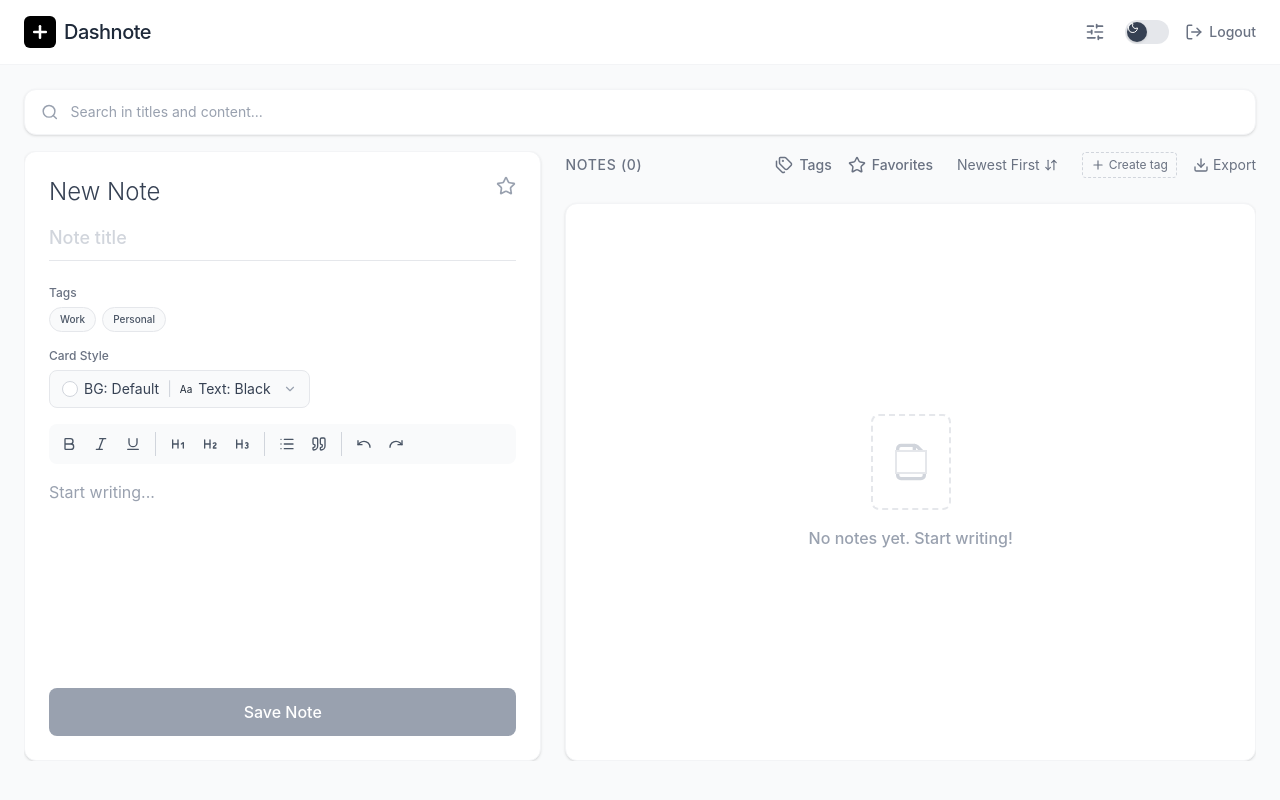
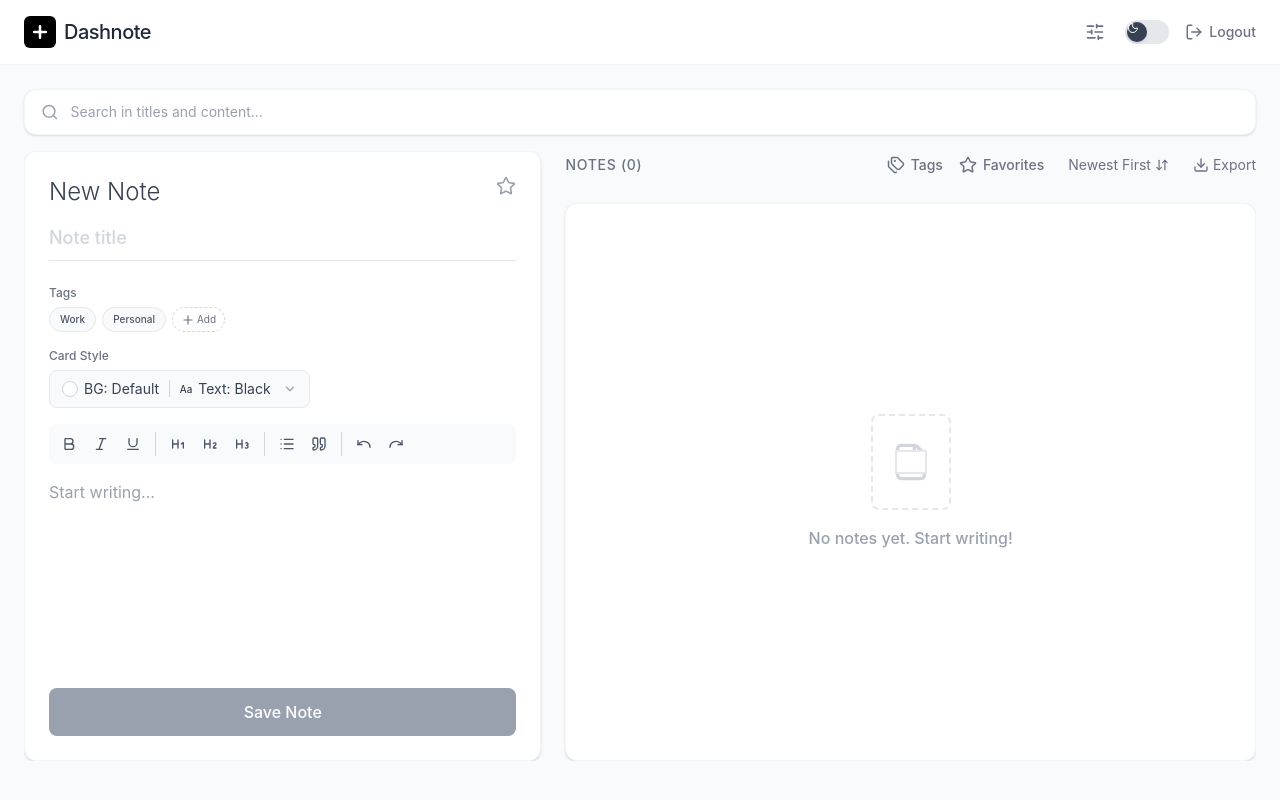
Before and after one commit to byllzz/qwicknotes, a React (Vite) app: page / in a window 1280 px wide. Built offline with nearby package versions, Linux system fonts and the light colour scheme.

Commit message:
git commit -m "Move Create Tag popup inline to left panel tags list"

```diff
--- a/src/components/features/NewNote/NoteEditor.jsx
+++ b/src/components/features/NewNote/NoteEditor.jsx
@@ -13,6 +13,8 @@ import {
   Redo,
   ChevronDown,
   Check,
+  Plus,
+  X,
 } from 'lucide-react';
 
 const BG_COLORS = [
@@ -69,6 +71,10 @@ const NoteEditor = ({
   setTags,
   allTags,
   isCreatingTag,
+  setIsCreatingTag,
+  newTagName,
+  setNewTagName,
+  handleCreateTag,
   onSave,
   isTyping,
   isEditing,
@@ -106,9 +112,8 @@ const NoteEditor = ({
   const currentTextLabel = TEXT_COLORS.find(c => c.value === textColor)?.label || 'Black';
   const matchedGradient = GRADIENT_COLORS.find(g => g.bg === bgColor && g.text === textColor);
 
-  // Toggle tag for this note
   const toggleTag = tag => {
-    if (isCreatingTag) return; // Double safety check
+    if (isCreatingTag) return;
     if (tags.includes(tag)) {
       setTags(tags.filter(t => t !== tag));
     } else {
@@ -141,7 +146,6 @@ const NoteEditor = ({
         </div>
       </div>
 
-      {/* Title Input */}
       <input
         type="text"
         value={title}
@@ -150,10 +154,10 @@ const NoteEditor = ({
         className={`w-full text-lg font-medium text-gray-800 placeholder-gray-300 bg-transparent border-b pb-2 mb-6 focus:outline-none focus:border-gray-400 transition-colors ${isEditing ? 'border-blue-400' : 'border-gray-200'}`}
       />
 
-      {/* NEW: Tags Section (BEFORE Card Style) */}
-      <div className="mb-4">
+      {/* Tags Section (Now with popup) */}
+      <div className="mb-4 relative">
         <span className="text-xs text-gray-500 font-medium block mb-1.5">Tags</span>
-        <div className="flex flex-wrap gap-1.5">
+        <div className="flex flex-wrap gap-1.5 items-center">
           {allTags.map(tag => (
             <button
               key={tag}
@@ -169,7 +173,48 @@ const NoteEditor = ({
               {tag}
             </button>
           ))}
+
+          {/* New "Add Tag" Button */}
+          <button
+            onClick={() => setIsCreatingTag(!isCreatingTag)}
+            className="flex items-center gap-0.5 px-2 py-1 rounded-full border border-dashed border-gray-300 text-[10px] text-gray-500 hover:text-gray-800 hover:bg-gray-50 transition-colors"
+          >
+            <Plus size={14} /> Add
+          </button>
         </div>
+
+        {/* NEW: Create Tag Popup (opening below the Add button) */}
+        {isCreatingTag && (
+          <div className="absolute top-full left-0 mt-2 z-20 bg-white border border-gray-200 rounded-lg shadow-lg p-3 w-48 animate-in fade-in zoom-in-95 duration-100">
+            <div className="flex items-center justify-between mb-1.5">
+              <span className="text-[10px] font-medium text-gray-700">New Tag</span>
+              <button
+                onClick={() => {
+                  setIsCreatingTag(false);
+                  setNewTagName('');
+                }}
+                className="text-gray-400 hover:text-gray-600"
+              >
+                <X size={14} />
+              </button>
+            </div>
+            <input
+              autoFocus
+              type="text"
+              value={newTagName}
+              onChange={e => setNewTagName(e.target.value)}
+              onKeyDown={e => e.key === 'Enter' && handleCreateTag()}
+              placeholder="Tag name..."
+              className="w-full px-2 py-1 text-[10px] border border-gray-200 rounded focus:outline-none focus:border-black mb-2"
+            />
+            <button
+              onClick={handleCreateTag}
+              className="w-full py-1 bg-black text-white text-[10px] font-medium rounded hover:bg-gray-800 transition-colors"
+            >
+              Create
+            </button>
+          </div>
+        )}
       </div>
 
       {/* Color Style Picker */}
@@ -198,10 +243,8 @@ const NoteEditor = ({
           <ChevronDown size={14} className="text-gray-400 ml-1" />
         </button>
 
-        {/* 3-Column Horizontal Popup */}
         {showPicker && (
           <div className="absolute top-12 left-0 z-20 bg-white border border-gray-200 rounded-xl shadow-xl p-3 w-[340px] flex flex-row gap-3 items-start animate-in fade-in zoom-in-95 duration-100">
-            {/* Column 1: Gradients */}
             <div className="flex flex-col items-center flex-1 gap-1.5">
               <p className="text-[9px] font-bold text-gray-400 uppercase tracking-wider">
                 ✨ Gradients
@@ -223,7 +266,6 @@ const NoteEditor = ({
               </div>
             </div>
             <div className="w-px bg-gray-200 self-stretch"></div>
-            {/* Column 2: Background Colors */}
             <div className="flex flex-col items-center flex-1 gap-1.5">
               <p className="text-[9px] font-bold text-gray-400 uppercase tracking-wider">
                 Background
@@ -251,7 +293,6 @@ const NoteEditor = ({
               </div>
             </div>
             <div className="w-px bg-gray-200 self-stretch"></div>
-            {/* Column 3: Text Colors */}
             <div className="flex flex-col items-center flex-1 gap-1.5">
               <p className="text-[9px] font-bold text-gray-400 uppercase tracking-wider">
                 Text Color
@@ -274,7 +315,6 @@ const NoteEditor = ({
         )}
       </div>
 
-      {/* Rich Text Toolbar */}
       <div className="bg-gray-50 rounded-lg p-1.5 flex flex-wrap gap-1 mb-4">
         <button className="p-1.5 hover:bg-gray-200 rounded text-gray-600 transition-colors">
           <Bold size={16} />
--- a/src/components/features/NotesList/NotesList.jsx
+++ b/src/components/features/NotesList/NotesList.jsx
@@ -1,5 +1,5 @@
 import React, { useState, useRef, useEffect } from 'react';
-import { Star, ArrowDownUp, Download, FileText, Tags, Plus, X } from 'lucide-react';
+import { Star, ArrowDownUp, Download, FileText, Tags } from 'lucide-react';
 import NoteCard from './NoteCard';
 import NoteModal from './NoteModal';
 
@@ -24,11 +24,6 @@ const NotesList = ({
   filterTag,
   setFilterTag,
   allTags,
-  isCreatingTag,
-  setIsCreatingTag,
-  newTagName,
-  setNewTagName,
-  handleCreateTag,
   currentEditingId,
   onEdit,
   onDelete,
@@ -48,7 +43,6 @@ const NotesList = ({
     setIsModalOpen(true);
   };
 
-  // Handle clicks outside for both dropdowns
   useEffect(() => {
     const handleClickOutside = event => {
       if (dropdownRef.current && !dropdownRef.current.contains(event.target)) {
@@ -63,8 +57,6 @@ const NotesList = ({
   }, []);
 
   const isSearchingEmpty = searchQuery.trim() !== '' && notes.length === 0;
-
-  // Get unique tags actually used in saved notes for the filter dropdown
   const usedTags = [...new Set(rawNotes.flatMap(n => n.tags || []))];
 
   return (
@@ -146,48 +138,6 @@ const NotesList = ({
             )}
           </div>
 
-          {/* Create Tag Button & Popup */}
-          <div className="relative">
-            <button
-              onClick={() => setIsCreatingTag(!isCreatingTag)}
-              className="flex items-center gap-1 hover:text-gray-800 border border-dashed border-gray-300 px-2 py-1 rounded hover:bg-gray-50 transition-colors"
-            >
-              <Plus size={14} /> <span className="text-xs">Create tag</span>
-            </button>
-
-            {isCreatingTag && (
-              <div className="absolute right-0 top-8 mt-1 w-48 bg-white border border-gray-100 rounded-lg shadow-xl z-10 p-3 flex flex-col gap-2 animate-in fade-in zoom-in-95 duration-100">
-                <div className="flex items-center justify-between">
-                  <span className="text-xs font-medium text-gray-700">New Tag</span>
-                  <button
-                    onClick={() => {
-                      setIsCreatingTag(false);
-                      setNewTagName('');
-                    }}
-                    className="text-gray-400 hover:text-gray-600"
-                  >
-                    <X size={14} />
-                  </button>
-                </div>
-                <input
-                  autoFocus
-                  type="text"
-                  value={newTagName}
-                  onChange={e => setNewTagName(e.target.value)}
-                  onKeyDown={e => e.key === 'Enter' && handleCreateTag()}
-                  placeholder="Tag name..."
-                  className="w-full px-2 py-1.5 text-sm border border-gray-200 rounded focus:outline-none focus:border-black"
-                />
-                <button
-                  onClick={handleCreateTag}
-                  className="w-full py-1.5 bg-black text-white text-xs font-medium rounded hover:bg-gray-800 transition-colors"
-                >
-                  Create Tag
-                </button>
-              </div>
-            )}
-          </div>
-
           <button className="flex items-center gap-1 hover:text-gray-800">
             <Download size={16} /> Export
           </button>
--- a/src/components/layout/Dashboard.jsx
+++ b/src/components/layout/Dashboard.jsx
@@ -12,7 +12,7 @@ const initialDraft = {
   bgColor: '',
   textColor: '#1f2937',
   editorFavorite: false,
-  tags: [], // Added tags to the draft
+  tags: [],
 };
 
 const Dashboard = () => {
@@ -24,7 +24,6 @@ const Dashboard = () => {
   const [allTags, setAllTags] = useLocalStorage('qwicknotes_all_tags', ['Work', 'Personal']);
   const [editorDraft, setEditorDraft] = useLocalStorage('qwicknotes_editor_draft', initialDraft);
 
-  // FIXED: Added fallback default array `= []` to prevent undefined tags
   const { title, content, bgColor, textColor, editorFavorite, tags = [] } = editorDraft;
 
   const setTitle = val => setEditorDraft(prev => ({ ...prev, title: val }));
@@ -39,6 +38,7 @@ const Dashboard = () => {
   const [isDeleteModalOpen, setIsDeleteModalOpen] = useState(false);
   const [noteToDelete, setNoteToDelete] = useState(null);
 
+  // Moved Tag Creation State here
   const [isCreatingTag, setIsCreatingTag] = useState(false);
   const [newTagName, setNewTagName] = useState('');
 
@@ -62,6 +62,16 @@ const Dashboard = () => {
       }
     }
   }, []);
+
+  // Handle Create Tag logic
+  const handleCreateTag = () => {
+    const trimmed = newTagName.trim();
+    if (trimmed && !allTags.includes(trimmed)) {
+      setAllTags([trimmed, ...allTags]);
+    }
+    setNewTagName('');
+    setIsCreatingTag(false);
+  };
 
   const filteredNotes = notes.filter(note => {
     const matchesSearch =
@@ -99,15 +109,6 @@ const Dashboard = () => {
   };
 
   const displayNotes = applySort(filteredNotes, sortOption);
-
-  const handleCreateTag = () => {
-    const trimmed = newTagName.trim();
-    if (trimmed && !allTags.includes(trimmed)) {
-      setAllTags([trimmed, ...allTags]);
-    }
-    setNewTagName('');
-    setIsCreatingTag(false);
-  };
 
   const handleSaveNote = () => {
     if (!title.trim() && !content.trim()) return;
@@ -222,7 +223,12 @@ const Dashboard = () => {
             tags={tags}
             setTags={setEditorTags}
             allTags={allTags}
+            // Pass the Tag creation props down to the Editor
             isCreatingTag={isCreatingTag}
+            setIsCreatingTag={setIsCreatingTag}
+            newTagName={newTagName}
+            setNewTagName={setNewTagName}
+            handleCreateTag={handleCreateTag}
             onSave={handleSaveNote}
             isTyping={isTyping}
             isEditing={!!editingId}
@@ -242,11 +248,6 @@ const Dashboard = () => {
             filterTag={filterTag}
             setFilterTag={setFilterTag}
             allTags={allTags}
-            isCreatingTag={isCreatingTag}
-            setIsCreatingTag={setIsCreatingTag}
-            newTagName={newTagName}
-            setNewTagName={setNewTagName}
-            handleCreateTag={handleCreateTag}
             currentEditingId={editingId}
             onEdit={handleEditNote}
             onDelete={handleDeleteNote}
```
